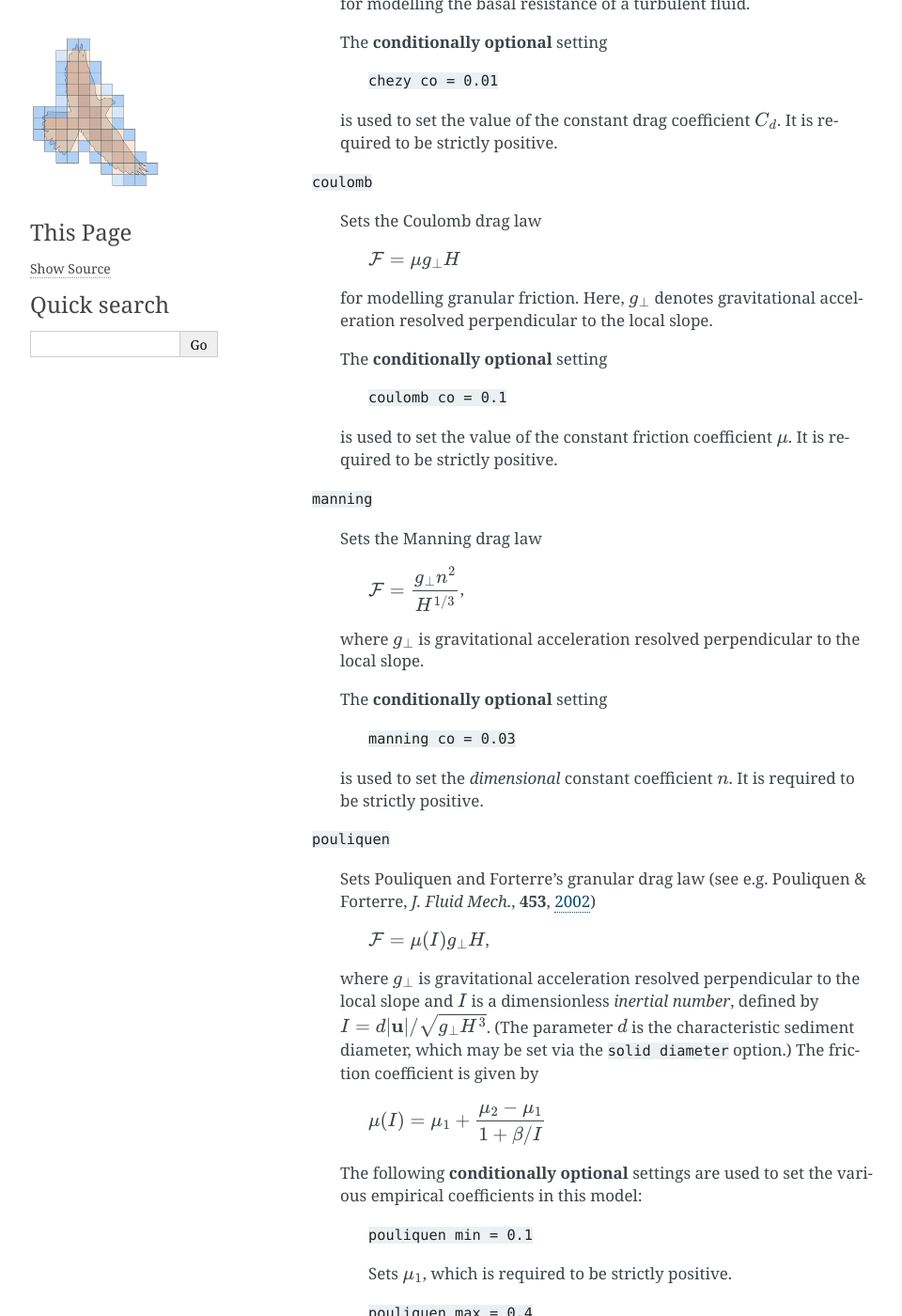
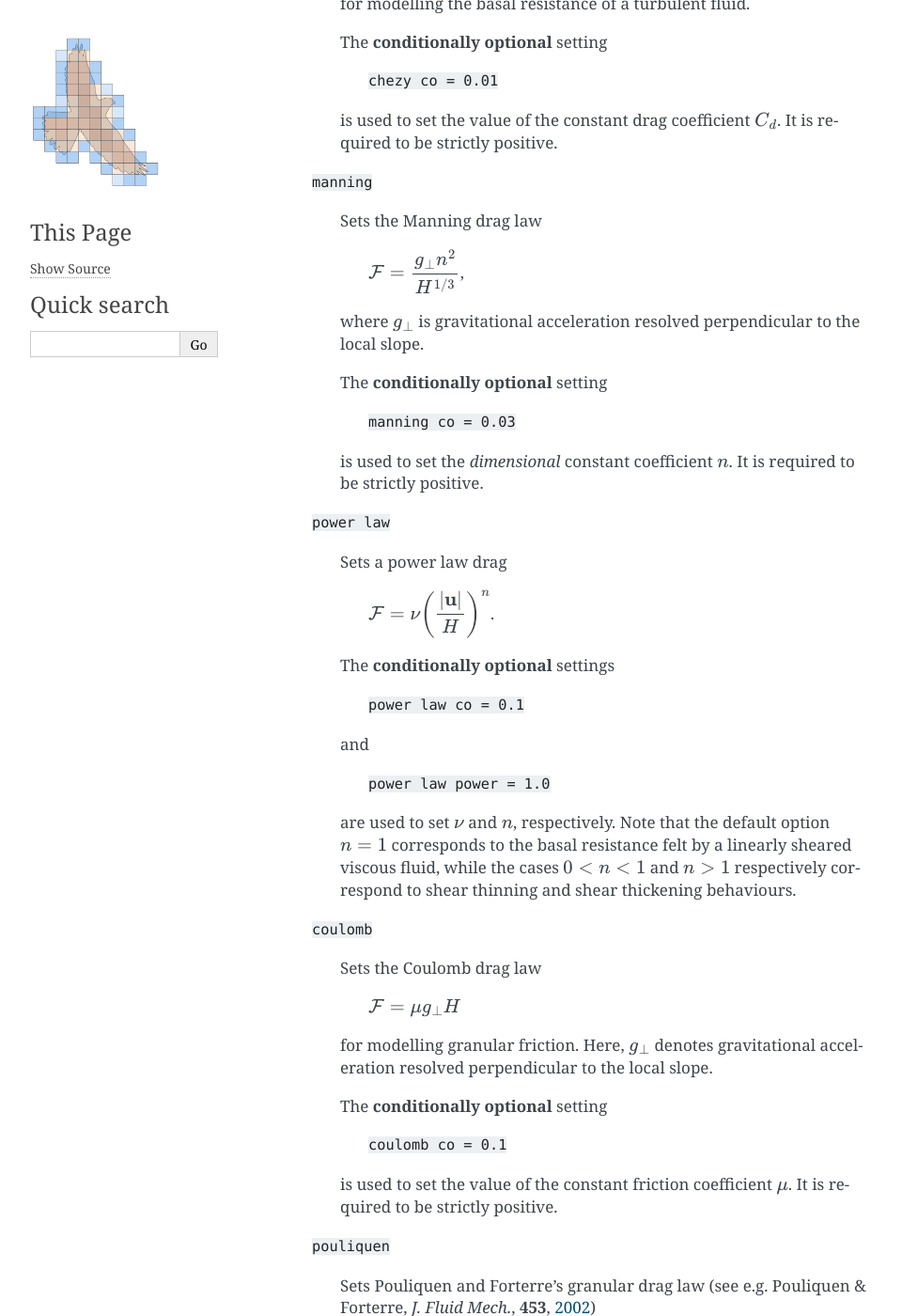
Before and after one commit to jakelangham/kestrel, a Sphinx documentation site: the page built from docs/source/settings_and_parameters/parameters.rst, in a window 1280 px wide and 1400 px high, scrolled down 586 px. Shown: the whole window at 94% size, without its empty margins (148-1108 px from the left). Built offline with Sphinx 7.4.7, drawn with Linux system fonts in a browser that asks for light colours.

Commit message:
Power law drag documentation

```diff
--- a/docs/source/settings_and_parameters/parameters.rst
+++ b/docs/source/settings_and_parameters/parameters.rst
@@ -36,6 +36,42 @@ There are two **required** settings in the *Parameters* block:
             is used to set the value of the constant drag coefficient
             :math:`C_d`. It is required to be strictly positive.
 
+        :code:`manning`
+
+            Sets the Manning drag law
+
+                :math:`\mathcal{F} = \dfrac{g_\perp n^2}{H^{1/3}}`,
+
+            where :math:`g_\perp` is gravitational acceleration resolved
+            perpendicular to the local slope.
+
+            The **conditionally optional** setting
+
+                :code:`manning co = 0.03`
+
+            is used to set the *dimensional* constant coefficient :math:`n`.  It
+            is required to be strictly positive.
+
+        :code:`power law`
+
+            Sets a power law drag
+
+                :math:`\mathcal{F} = \nu \left(\dfrac{|\mathbf{u}|}{H}\right)^n`.
+
+            The **conditionally optional** settings
+
+                :code:`power law co = 0.1`
+
+            and
+
+                :code:`power law power = 1.0`
+
+            are used to set :math:`\nu` and :math:`n`, respectively. Note that
+            the default option :math:`n = 1` corresponds to the basal resistance
+            felt by a linearly sheared viscous fluid, while the cases :math:`0 <
+            n < 1` and :math:`n > 1` respectively correspond to shear thinning
+            and shear thickening behaviours.
+
         :code:`coulomb`
 
             Sets the Coulomb drag law
```
Also changed, not shown: other parts of docs/source/settings_and_parameters/parameters.rst (+0 -16 lines).
